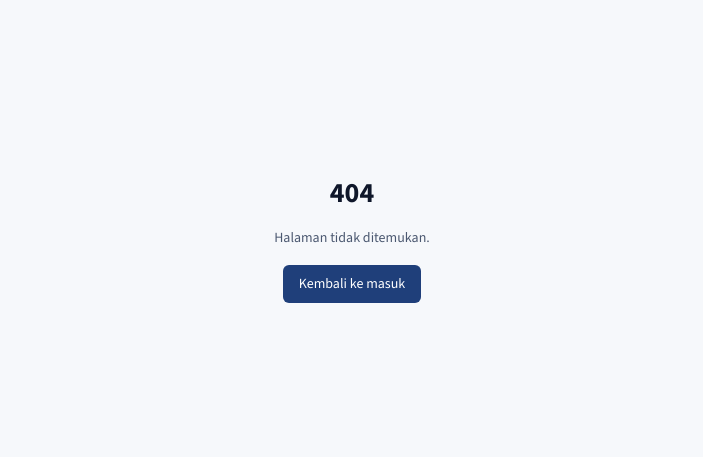
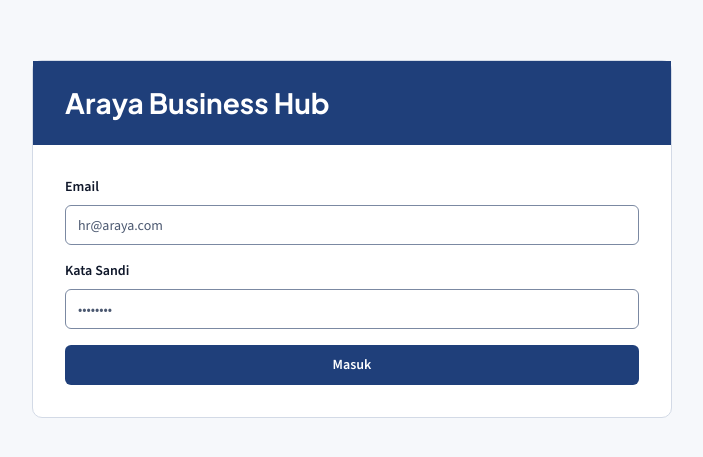
Before and after one commit to Azhar457/fe-araya-bussiness-attendace-module, a Next.js app: page /login in a window 1280 px wide. Before the commit this address had no page. Shown: the part 161-618 px from the top of the page, without its empty margins (288-991 px from the left). Built offline with nearby package versions, Linux system fonts and the light colour scheme.

Commit message:
refactor(auth): rename /masuk → /login (URL Inggris, lebih umum)
Pindah route app/masuk → app/login + update semua referensi
(redirect session.ts, AccountMenu, not-found, doc comments).
Bagian persiapan sebelum migrasi framework.

```diff
--- /dev/null
+++ b/src/app/login/page.tsx
@@ -0,0 +1,6 @@
+import { LoginPage } from "@/components/auth/LoginPage";
+
+/** Halaman login — di luar kerangka navbar (Panduan UI 4 · Struktur halaman). */
+export default function LoginPage_() {
+  return <LoginPage />;
+}
--- a/src/app/masuk/page.tsx
+++ /dev/null
@@ -1,6 +0,0 @@
-import { LoginPage } from "@/components/auth/LoginPage";
-
-/** Halaman masuk — di luar kerangka navbar (Panduan UI 4 · Struktur halaman). */
-export default function MasukPage() {
-  return <LoginPage />;
-}
--- a/src/app/not-found.tsx
+++ b/src/app/not-found.tsx
@@ -6,10 +6,10 @@ export default function NotFound() {
       <p className="text-h1 text-text">404</p>
       <p className="text-body text-muted">Halaman tidak ditemukan.</p>
       <Link
-        href="/masuk"
+        href="/login"
         className="rounded-sm bg-primary px-4 py-2 text-body text-on-primary hover:bg-primary-hover"
       >
-        Kembali ke masuk
+        Kembali ke login
       </Link>
     </div>
   );
--- a/src/components/layout/AccountMenu.tsx
+++ b/src/components/layout/AccountMenu.tsx
@@ -35,7 +35,7 @@ export function AccountMenu({ userName, role }: { userName: string; role: Role }
     // Cabut token di M12; cookie tetap dihapus walau panggilan gagal.
     m12Logout().catch(() => undefined);
     document.cookie = `${TOKEN_COOKIE}=; path=/; max-age=0`;
-    router.push("/masuk");
+    router.push("/login");
     router.refresh();
   }
 
--- a/src/lib/api/client.ts
+++ b/src/lib/api/client.ts
@@ -7,7 +7,7 @@ import { TOKEN_COOKIE } from "@/lib/auth/constants";
  */
 const API_BASE = (process.env.NEXT_PUBLIC_API_BASE_URL ?? "").replace(/\/+$/, "");
 
-/** Baca token Bearer dari cookie sesi (di-set halaman /masuk setelah login M12). */
+/** Baca token Bearer dari cookie sesi (di-set halaman /login setelah login M12). */
 function readTokenCookie(): string {
   if (typeof document === "undefined") return "";
   const match = document.cookie
--- a/src/lib/auth/constants.ts
+++ b/src/lib/auth/constants.ts
@@ -2,7 +2,7 @@ import type { Role } from "@/lib/types";
 
 /** Konstanta auth yang aman dipakai di klien maupun server. */
 
-/** Cookie sesi: berisi token Bearer dari BE (diset halaman /masuk). */
+/** Cookie sesi: berisi token Bearer dari BE (diset halaman /login). */
 export const TOKEN_COOKIE = "araya_token";
 
 export const ROLE_LABEL: Record<Role, string> = {
--- a/src/lib/auth/session.ts
+++ b/src/lib/auth/session.ts
@@ -18,7 +18,7 @@ import type { Role } from "@/lib/types";
  *  3. Endpoint proteksi BE M13 dikirim dengan `Authorization: Bearer <token M12>`.
  *
  * Bila token tidak valid / M12 mati: `getSession()` membalas null →
- * dialihkan ke `/masuk`.
+ * dialihkan ke `/login`.
  */
 
 async function m12MeDirect(token: string) {
@@ -74,7 +74,7 @@ export async function getSession(): Promise<
 
 export async function requireSession() {
   const session = await getSession();
-  if (!session) redirect("/masuk");
+  if (!session) redirect("/login");
   return session;
 }
 
@@ -87,7 +87,7 @@ export async function requireRole(role: Role) {
 /**
  * Keluar dari M12 (token dicabut di M12 via POST /api/logout lewat proxy),
  * lalu bersihkan cookie lokal. Jalankan server-side; cookie token
- * dihapus, redirect ke /masuk.
+ * dihapus, redirect ke /login.
  */
 export async function logoutAndClear(): Promise<void> {
   const store = await cookies();
```
